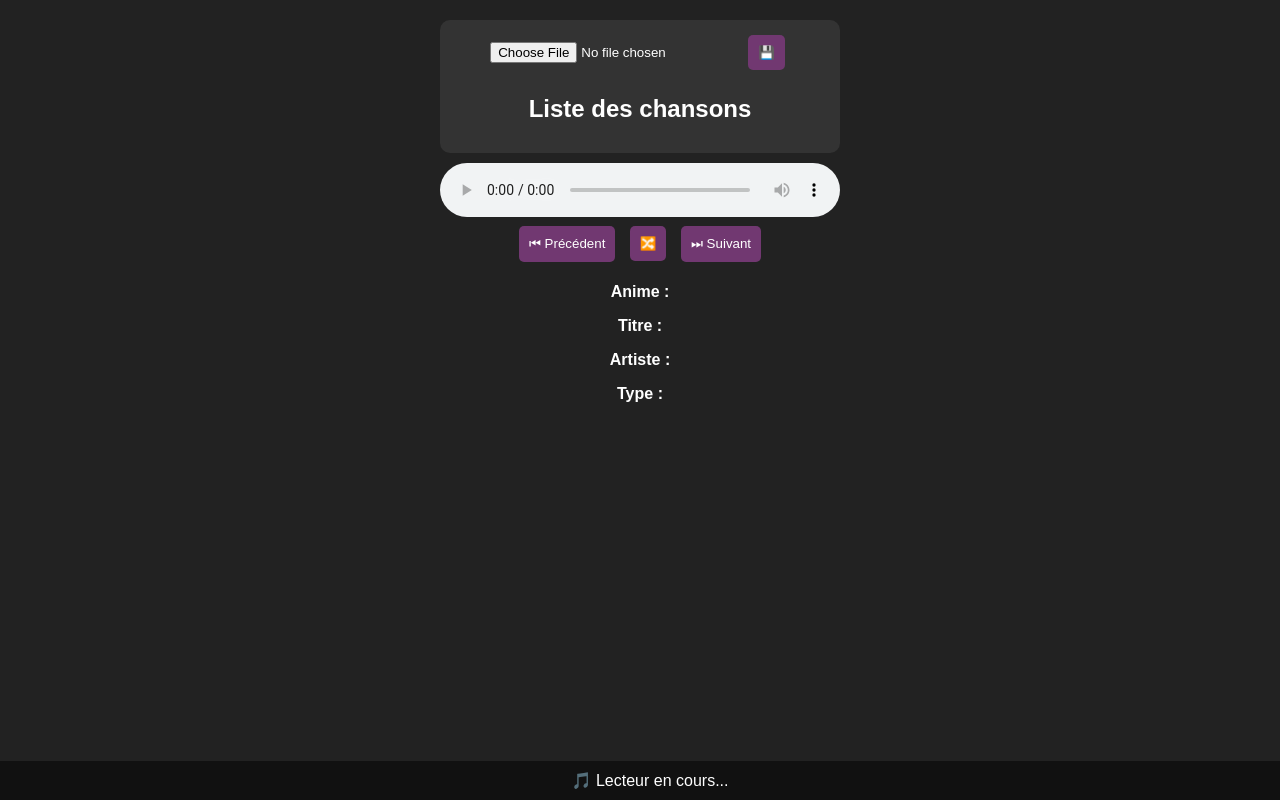
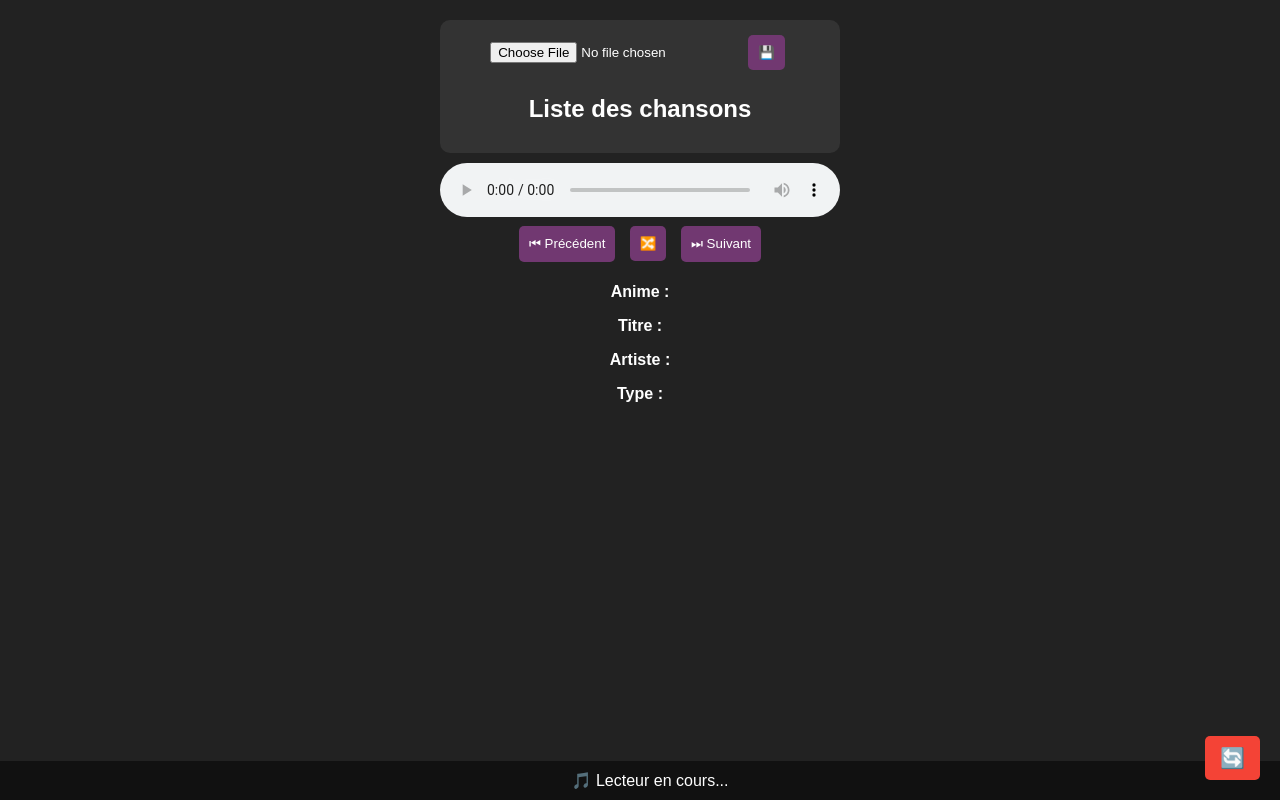
Before and after one commit to Nhyees/lecteur, a plain HTML site: page playlist_anisongDB_mobile.html in a window 1280 px wide. Drawn offline with Linux system fonts and the light colour scheme.

Commit message:
Add files via upload

```diff
--- a/playlist_anisongDB_mobile.html
+++ b/playlist_anisongDB_mobile.html
@@ -36,6 +36,8 @@
         🎵 Lecteur en cours...
     </div>
 
+    <button id="clearButton" class="clear-button">🔄</button>
+
     <script src="script_anisongDB.js"></script>
 
 </body>
```
